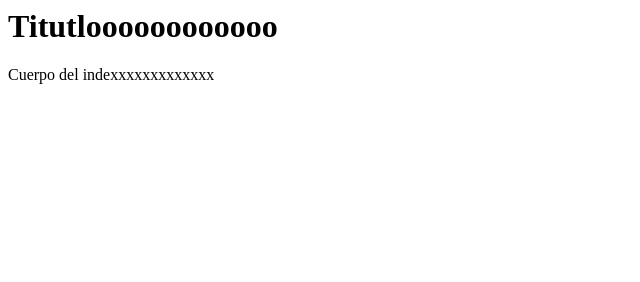
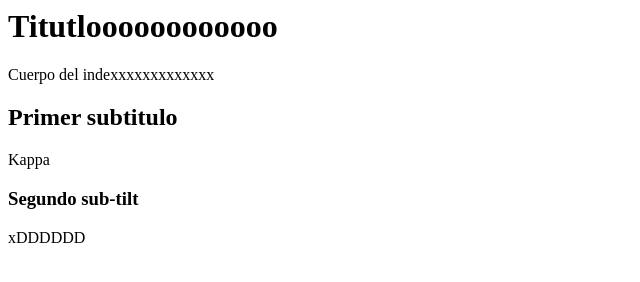
Before and after one commit to omarsals/mi-practica, a plain HTML site: page index.html in a window 1280 px wide. Shown: the whole page, without its empty margins (0-640 px from the left). Drawn offline with Linux system fonts and the light colour scheme.

Commit message:
Commit agregando h2 h3

```diff
--- a/index.html
+++ b/index.html
@@ -5,6 +5,10 @@
 	<body>
 		<h1> Titutloooooooooooo </h1>
 		<p> Cuerpo del indexxxxxxxxxxxxx </p>
+		<h2> Primer subtitulo </h1>
+		<p> Kappa		</p>
+		<h3> Segundo sub-tilt </h1>
+		<p> xDDDDDD</p>
 	</body>
 
 </html>
```
